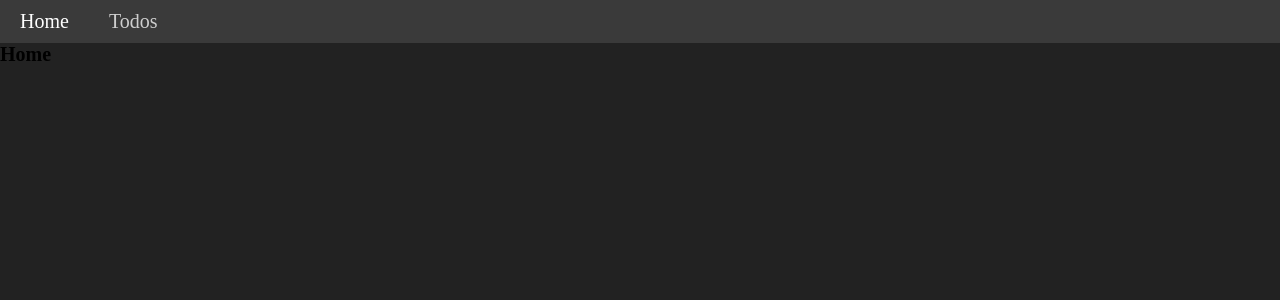
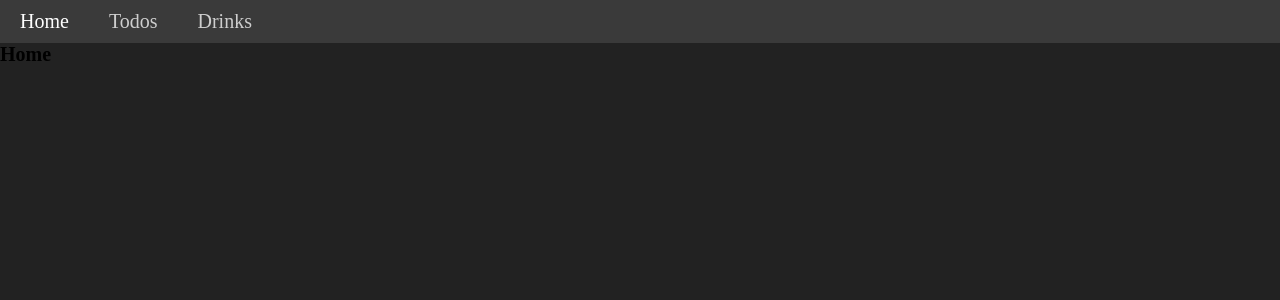
Before and after one commit to Ryan-Solomon/musical-goggles, a React (Create React App) app: page / in a window 1280 px wide. Shown: the top 300 px of the page. Built offline with nearby package versions, Linux system fonts and the light colour scheme.

Commit message:
add nav for drinks page

```diff
--- a/src/App.tsx
+++ b/src/App.tsx
@@ -16,6 +16,9 @@ export const App = () => {
         <Route exact path='/todos'>
           <TodoPage />
         </Route>
+        <Route exact path='/drinks'>
+          <TodoPage />
+        </Route>
       </Switch>
     </Router>
   );
--- a/src/components/Nav.tsx
+++ b/src/components/Nav.tsx
@@ -13,6 +13,9 @@ export const Navigation = () => {
         </NavLink>
         <NavLink to='/todos'>
           <NavItem isActive={location.pathname === '/todos'}>Todos</NavItem>
+        </NavLink>
+        <NavLink to='/drinks'>
+          <NavItem isActive={location.pathname === '/drinks'}>Drinks</NavItem>
         </NavLink>
       </NavItems>
     </Nav>
```
Also changed, not shown: 1 other file (tests, documents, lock files or other folders).
